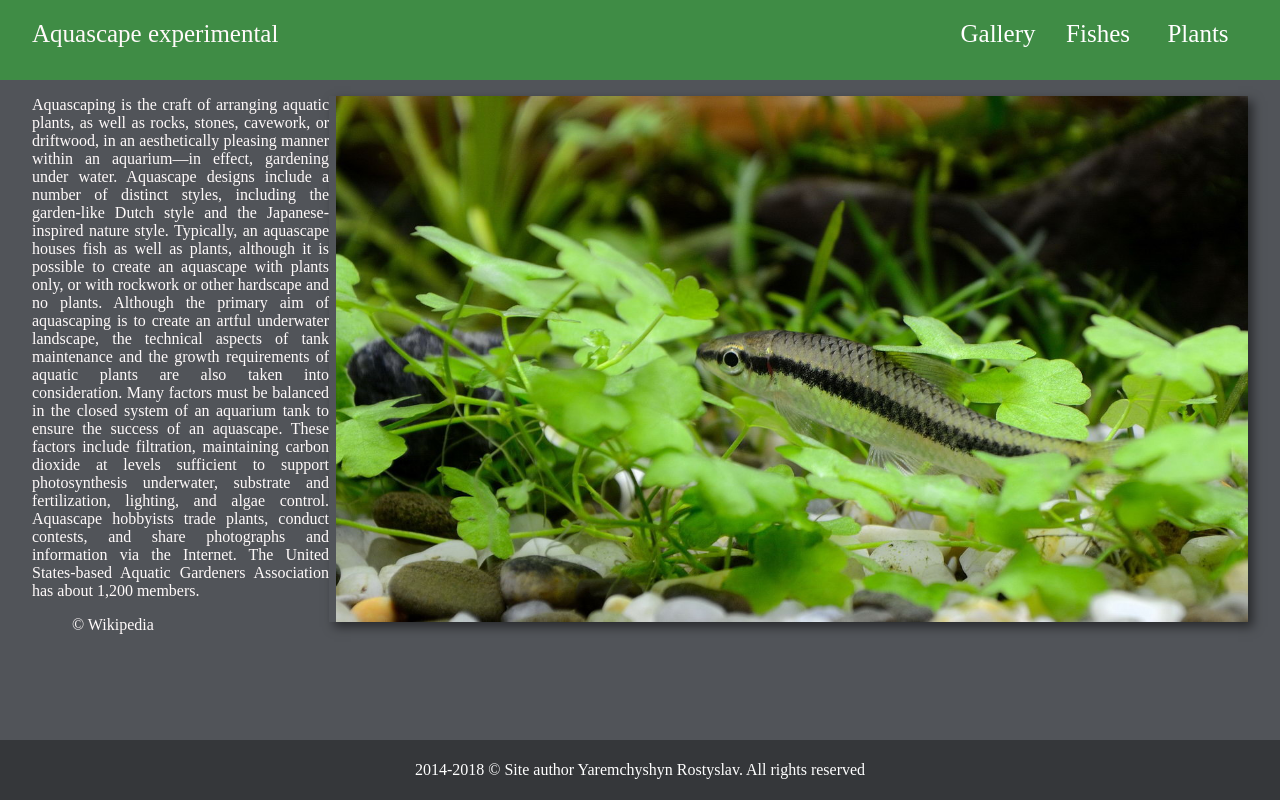
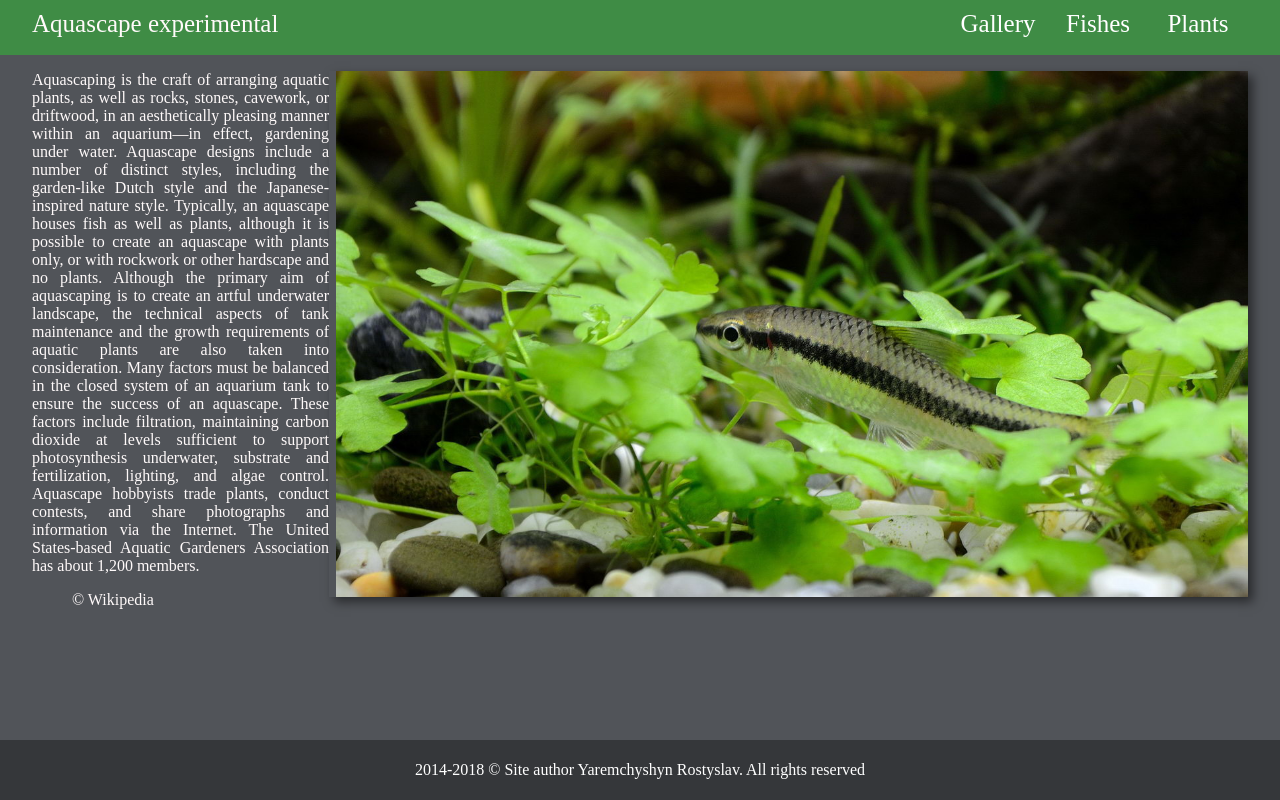
Before and after one commit to truboprovod4uk/Aquascape-experimental, a plain HTML site: page index.html in a window 1280 px wide. Drawn offline with Linux system fonts and the light colour scheme.

Commit message:
first commit

```diff
--- a/css/style.css
+++ b/css/style.css
@@ -6,7 +6,7 @@ body{
 
 /** HEADER **/
 header{
-  height: 80px;
+  height: 55px;
   width:100%;
   background-color: #3f8c45;
 }
@@ -18,7 +18,7 @@ header{
   height: 60px;
   width: 250px;
   color: snow;
-  padding-top: 20px;
+  padding-top: 10px;
   font-size: 25px;
 }
 
@@ -29,7 +29,7 @@ header{
   width: 100px;
   text-align: center;
   color: white;
-  padding-top: 20px;
+  padding-top: 10px;
   font-size: 25px;
 }
 
@@ -107,7 +107,7 @@ box-shadow: 5px 5px 10px rgba(0,0,0,0.5);
 }
 }
 
-@media (max-width: 576px) {
+@media (max-width: 575px) {
 
 header{
   height: 60px;
--- a/index.html
+++ b/index.html
@@ -2,7 +2,7 @@
 <html>
 <head>
   <meta charset="utf-8">
-  <title>70L Aquarium</title>
+  <title>Aquascape experimental</title>
   <link rel="stylesheet" href="css/style.css">
   <meta name="viewport" content="width=device-width, initial-scale=1">
 </head>
```
Also changed, not shown: aqua/fish-1.jpg (deleted), aqua/gallery-1.jpg (deleted), aqua/plant-1.jpg (deleted), aqua600px/aqua-1.jpg (added), aqua600px/aqua-10.jpg (added), aqua600px/aqua-11.jpg (added), aqua600px/aqua-2.jpg (added), aqua600px/aqua-3.jpg (added), aqua600px/aqua-4.jpg (added), aqua600px/aqua-5.jpg (added), aqua600px/aqua-6.jpg (added), aqua600px/aqua-7.jpg (added), aqua600px/aqua-8.jpg (added), aqua600px/aqua-9.jpg (added).
